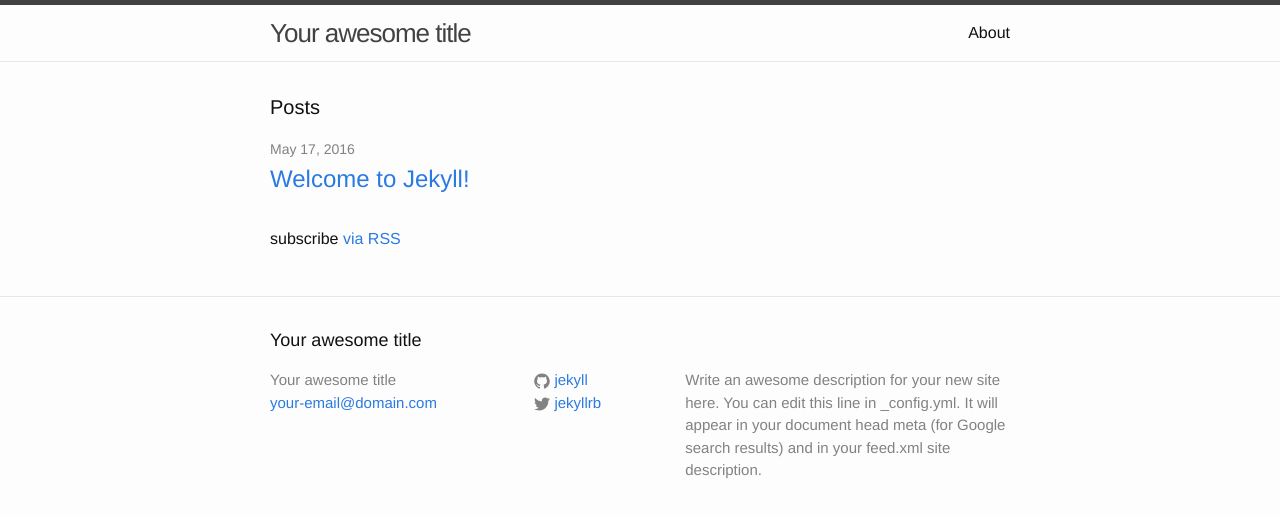
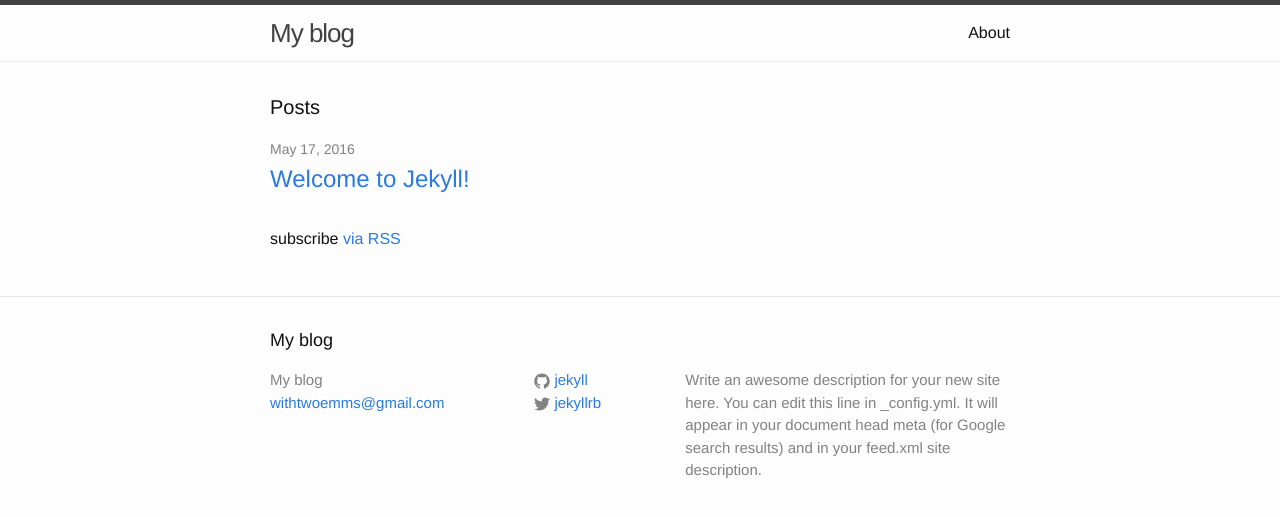
Before and after one commit to withtwoemms/blog, a Jekyll site: the page built from index.html, in a window 1280 px wide. Shown: the top 517 px of the page. Built offline with Jekyll 4.4.1, drawn with Linux system fonts in a browser that asks for light colours.

Commit message:
update _config

```diff
--- a/_config.yml
+++ b/_config.yml
@@ -6,14 +6,14 @@
 # 'jekyll serve'. If you change this file, please restart the server process.
 
 # Site settings
-title: Your awesome title
-email: your-email@domain.com
+title: My blog
+email: withtwoemms@gmail.com
 description: > # this means to ignore newlines until "baseurl:"
   Write an awesome description for your new site here. You can edit this
   line in _config.yml. It will appear in your document head meta (for
   Google search results) and in your feed.xml site description.
-baseurl: "" # the subpath of your site, e.g. /blog
-url: "http://yourdomain.com" # the base hostname & protocol for your site
+baseurl: "/blog" # the subpath of your site, e.g. /blog
+url: "http://withtwoemms.github.io" # the base hostname & protocol for your site
 twitter_username: jekyllrb
 github_username:  jekyll
 
```
